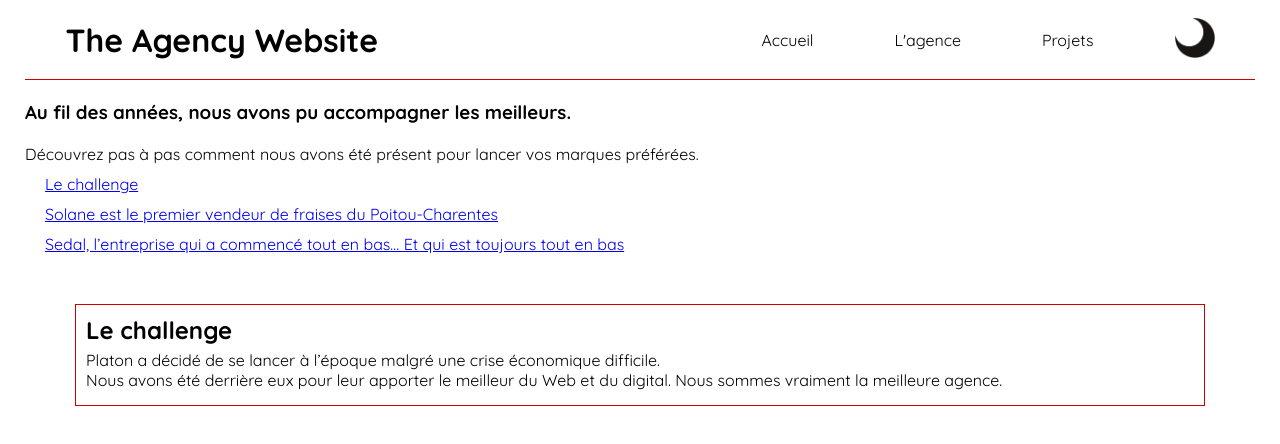
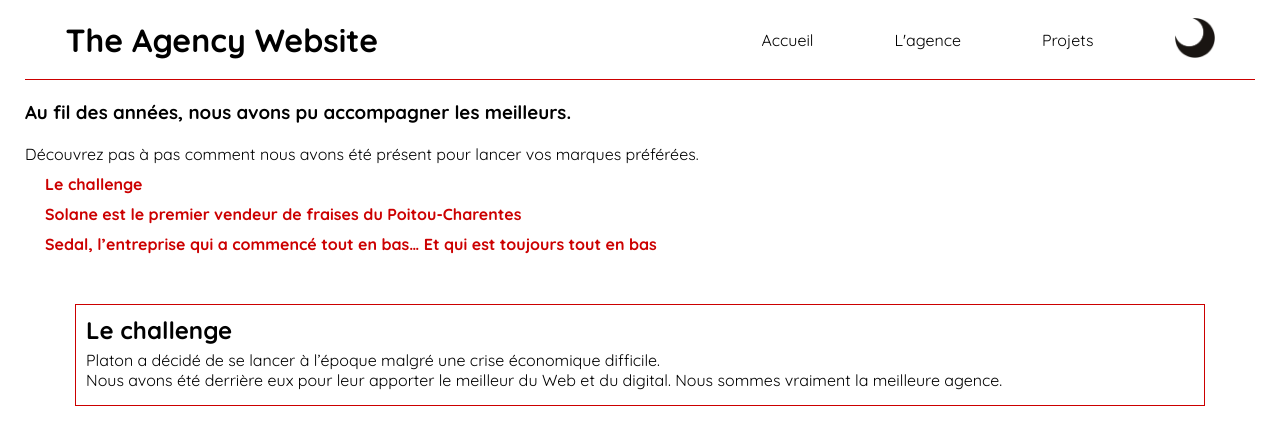
Before and after one commit to Mtwod/thpnext_w06d3_agency_website, a React (Create React App) app: page /works/platon-study-case in a window 1280 px wide. Shown: the top 444 px of the page. Built offline with nearby package versions, Linux system fonts and the light colour scheme.

Commit message:
Create ClientListElement component

```diff
--- /dev/null
+++ b/src/components/ClientListElement/index.jsx
@@ -0,0 +1,15 @@
+import studyCases from 'data/studyCases';
+import { Link } from 'react-router-dom';
+import './style.scss';
+
+const ClientListElement = () => (
+  <ul className="ClientListElement">
+    { studyCases.map((studyCase) => (
+      <li className="ClientListElement__element">
+        <Link to={`/works/${studyCase.slug}`} key={studyCase.slug} className="ClientListElement__element__link">{studyCase.title}</Link>
+      </li>
+    )) }
+  </ul>
+);
+
+export default ClientListElement;
--- /dev/null
+++ b/src/components/ClientListElement/style.scss
@@ -0,0 +1,17 @@
+@import 'variables.scss';
+
+.ClientListElement {
+  margin-left: 20px;
+  list-style: none;
+
+  &__element {
+    margin: 10px 0;
+
+    &__link {
+      @include resetLink();
+      margin: 10px 0;
+      font-weight: bold;
+      color: var(--color-primary);
+    }
+  }
+}
--- a/src/pages/Works/index.jsx
+++ b/src/pages/Works/index.jsx
@@ -1,7 +1,6 @@
+import ClientListElement from 'components/ClientListElement';
 import StudyCase from 'components/StudyCase';
-import studyCases from 'data/studyCases';
 import {
-  Link,
   Switch,
   Route,
 } from 'react-router-dom';
@@ -15,13 +14,7 @@ const Works = () => {
     <div className="Works">
       <h3 className="Works__title">{title}</h3>
       <p className="Works__description">{description}</p>
-      <ul className="Works__list">
-        { studyCases.map((studyCase) => (
-          <li className="Works__list__element">
-            <Link to={`/works/${studyCase.slug}`} key={studyCase.slug}>{studyCase.title}</Link>
-          </li>
-        )) }
-      </ul>
+      <ClientListElement />
       <Switch>
         <Route path="/works/:studyCaseSlug">
           <StudyCase />
--- a/src/pages/Works/style.scss
+++ b/src/pages/Works/style.scss
@@ -2,13 +2,4 @@
 
 .Works {
 
-  &__list {
-    margin-left: 20px;
-    list-style: none;
-
-    &__element {
-      @include resetLink();
-      margin: 10px 0;
-    }
-  }
 }
```
